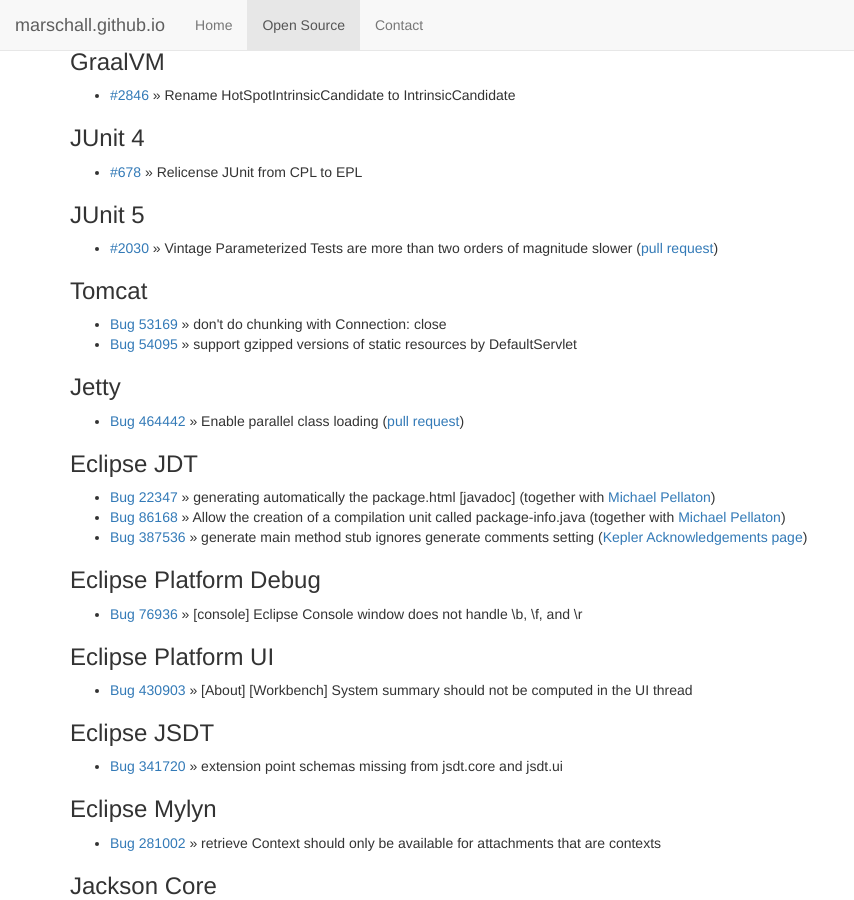
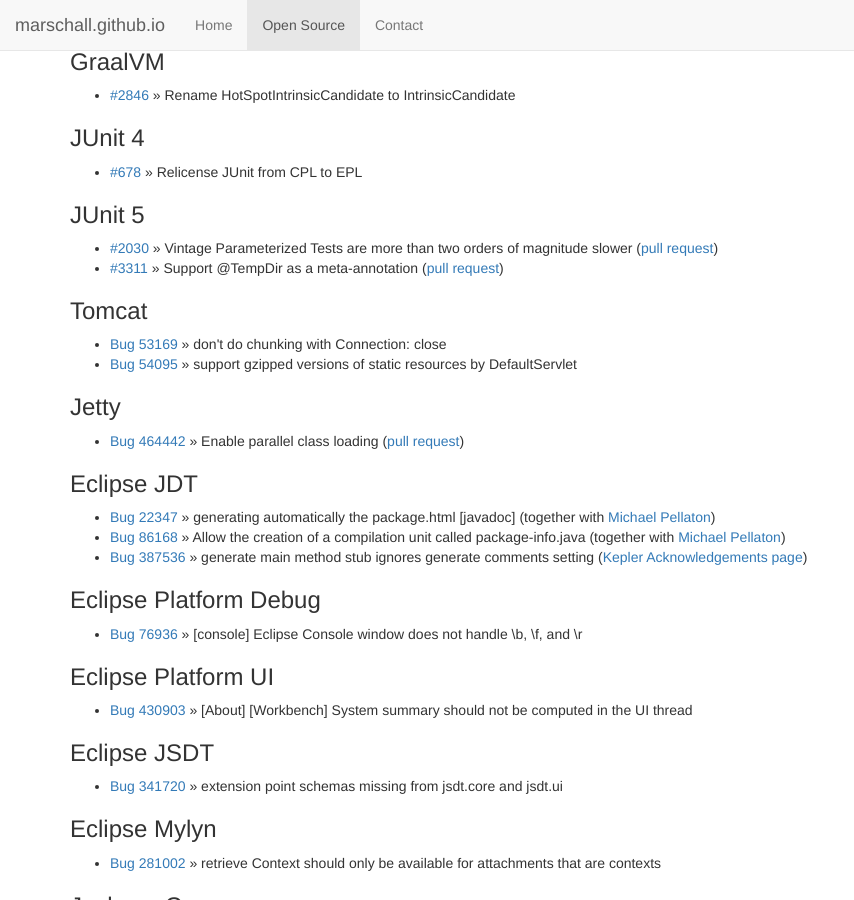
Before and after one commit to marschall/marschall.github.com, a Jekyll site: the page built from open-source.html, in a window 1280 px wide and 900 px high, scrolled down 480 px. Shown: the whole window, without its empty margins (0-854 px from the left). Built offline with Jekyll 4.4.1, drawn with Linux system fonts in a browser that asks for light colours.

Commit message:
add junit 5 3311

```diff
--- a/open-source.html
+++ b/open-source.html
@@ -38,6 +38,7 @@
 <h3>JUnit 5</h3>
 <ul>
   <li><a href="https://github.com/junit-team/junit5/issues/2030">#2030</a> &raquo; Vintage Parameterized Tests are more than two orders of magnitude slower (<a href="https://github.com/junit-team/junit5/pull/2031">pull request</a>)</li>
+  <li><a href="https://github.com/junit-team/junit5/issues/3311">#3311</a> &raquo; Support @TempDir as a meta-annotation (<a href="https://github.com/junit-team/junit5/pull/3313">pull request</a>)</li>
 </ul>
 <h3>Tomcat</h3>
 <ul>
```
